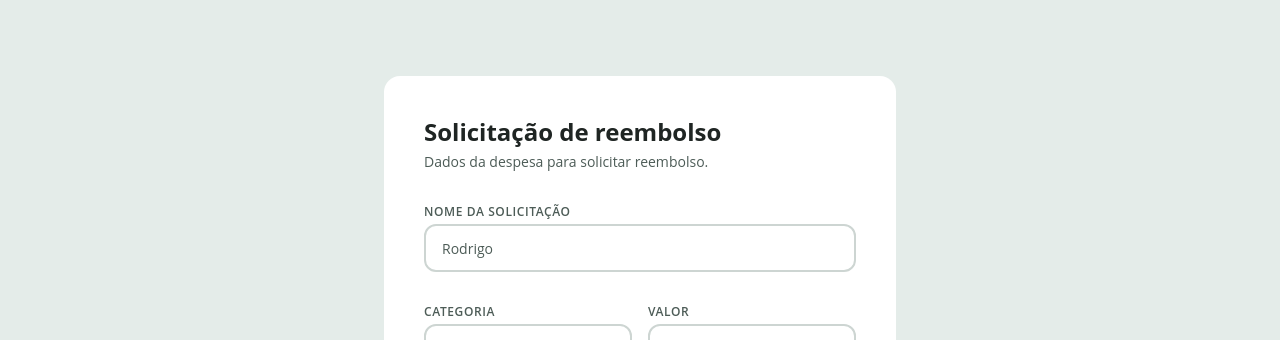
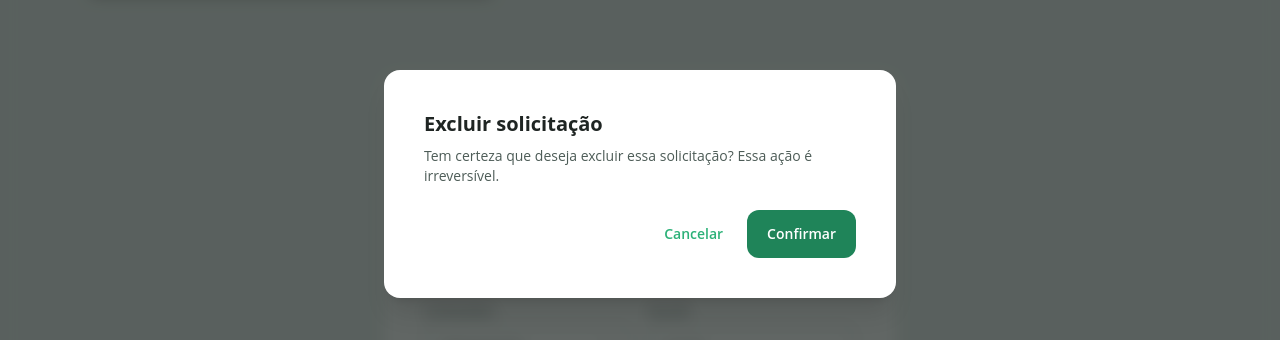
Before and after one commit to ThiagoSCarv/react_refund2.0, a React (Vite) app: page /refunds/1 in a window 1280 px wide. Both pictures are taken after a click on the button "Excluir". Shown: the part 344-684 px from the top of the page. Built offline with nearby package versions, Linux system fonts and the light colour scheme.

Commit message:
feat: adicionando modal ao clicar em excluir em RefundDetails

```diff
--- a/package.json
+++ b/package.json
@@ -11,6 +11,7 @@
   },
   "dependencies": {
     "@phosphor-icons/react": "^2.1.10",
+    "@radix-ui/react-dialog": "^1.1.15",
     "@tailwindcss/vite": "^4.2.4",
     "react": "^19.2.5",
     "react-dom": "^19.2.5",
--- /dev/null
+++ b/src/components/Modal.tsx
@@ -0,0 +1,54 @@
+import * as Dialog from "@radix-ui/react-dialog";
+import type { ReactNode } from "react";
+
+import { Button } from "./Button";
+
+interface ModalProps {
+	title: string;
+	description?: string;
+	onConfirm?: () => void;
+	children: ReactNode;
+}
+
+export function Modal({ title, description, onConfirm, children }: ModalProps) {
+	return (
+		<Dialog.Root>
+			<Dialog.Trigger asChild>{children}</Dialog.Trigger>
+
+			<Dialog.Portal>
+				<Dialog.Overlay className="fixed inset-0 bg-gray-100/70 backdrop-blur-sm data-[state=open]:animate-in data-[state=closed]:animate-out data-[state=closed]:fade-out-0 data-[state=open]:fade-in-0" />
+
+				<Dialog.Content className="fixed left-1/2 top-1/2 -translate-x-1/2 -translate-y-1/2 w-full max-w-lg bg-white rounded-2xl p-10 flex flex-col gap-6 shadow-xl data-[state=open]:animate-in data-[state=closed]:animate-out data-[state=closed]:fade-out-0 data-[state=open]:fade-in-0 data-[state=closed]:zoom-out-95 data-[state=open]:zoom-in-95">
+					<div className="flex flex-col gap-2">
+						<Dialog.Title className="text-xl font-bold text-gray-100">
+							{title}
+						</Dialog.Title>
+
+						{description && (
+							<Dialog.Description className="text-sm text-gray-200">
+								{description}
+							</Dialog.Description>
+						)}
+					</div>
+
+					<div className="flex items-center justify-end gap-6">
+						<Dialog.Close asChild>
+							<button
+								type="button"
+								className="text-sm font-semibold text-green-200 hover:text-green-100 transition-colors duration-150 cursor-pointer"
+							>
+								Cancelar
+							</button>
+						</Dialog.Close>
+
+						<Dialog.Close asChild>
+							<Button className="w-auto" onClick={onConfirm}>
+								Confirmar
+							</Button>
+						</Dialog.Close>
+					</div>
+				</Dialog.Content>
+			</Dialog.Portal>
+		</Dialog.Root>
+	);
+}
--- a/src/pages/RefundDetails.tsx
+++ b/src/pages/RefundDetails.tsx
@@ -5,6 +5,7 @@ import { useParams } from "react-router";
 import { Button } from "../components/Button";
 import { InputSelect } from "../components/InputSelect";
 import { InputText } from "../components/InputText";
+import { Modal } from "../components/Modal";
 import { Skeleton } from "../components/Skeleton";
 import type { Refund } from "../contexts/refunds/types";
 import { categoryOptions } from "../utils/selectItems";
@@ -92,10 +93,14 @@ export function RefundDetails() {
 				{isLoading ? (
 					<Skeleton className="h-12" />
 				) : (
-					<Button>Excluir</Button>
+					<Modal
+						title="Excluir solicitação"
+						description="Tem certeza que deseja excluir essa solicitação? Essa ação é irreversível."
+						onConfirm={() => console.log("excluir", refund.id)}
+					>
+						<Button>Excluir</Button>
+					</Modal>
 				)}
-
-
 			</div>
 		</main>
 	);
```
Also changed, not shown: 1 other file (tests, documents, lock files or other folders).
